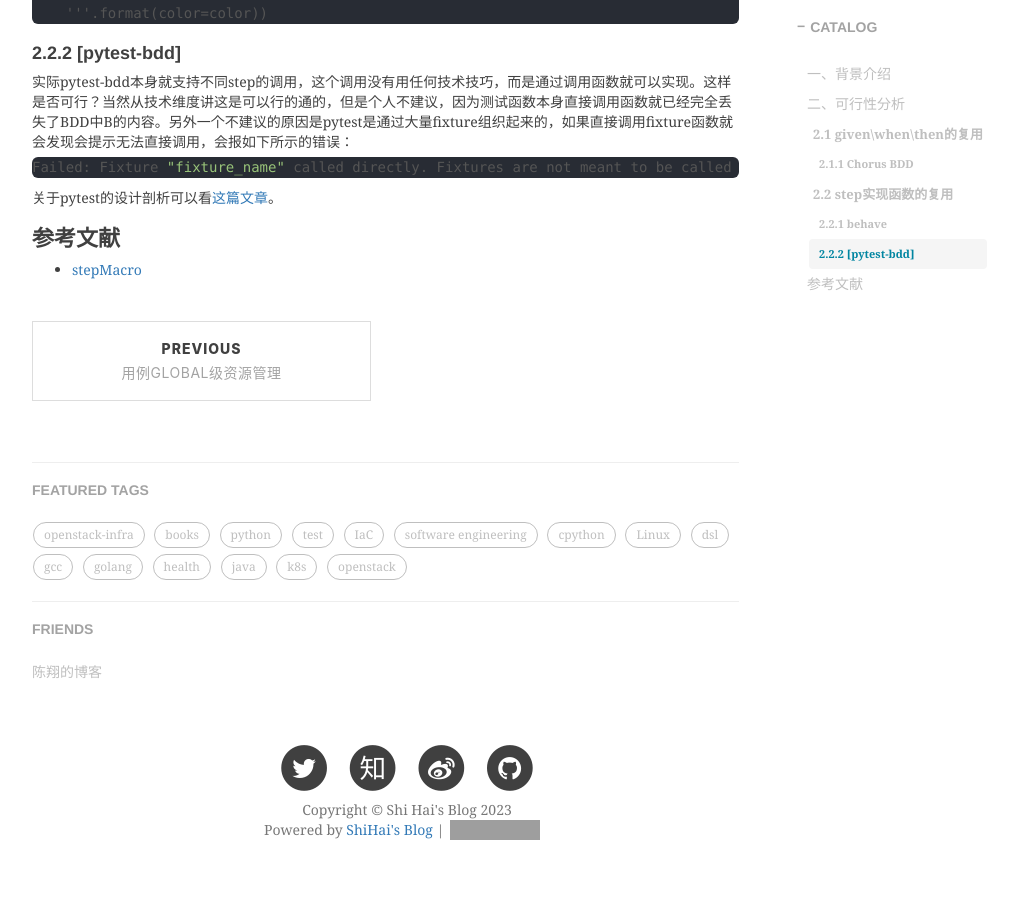
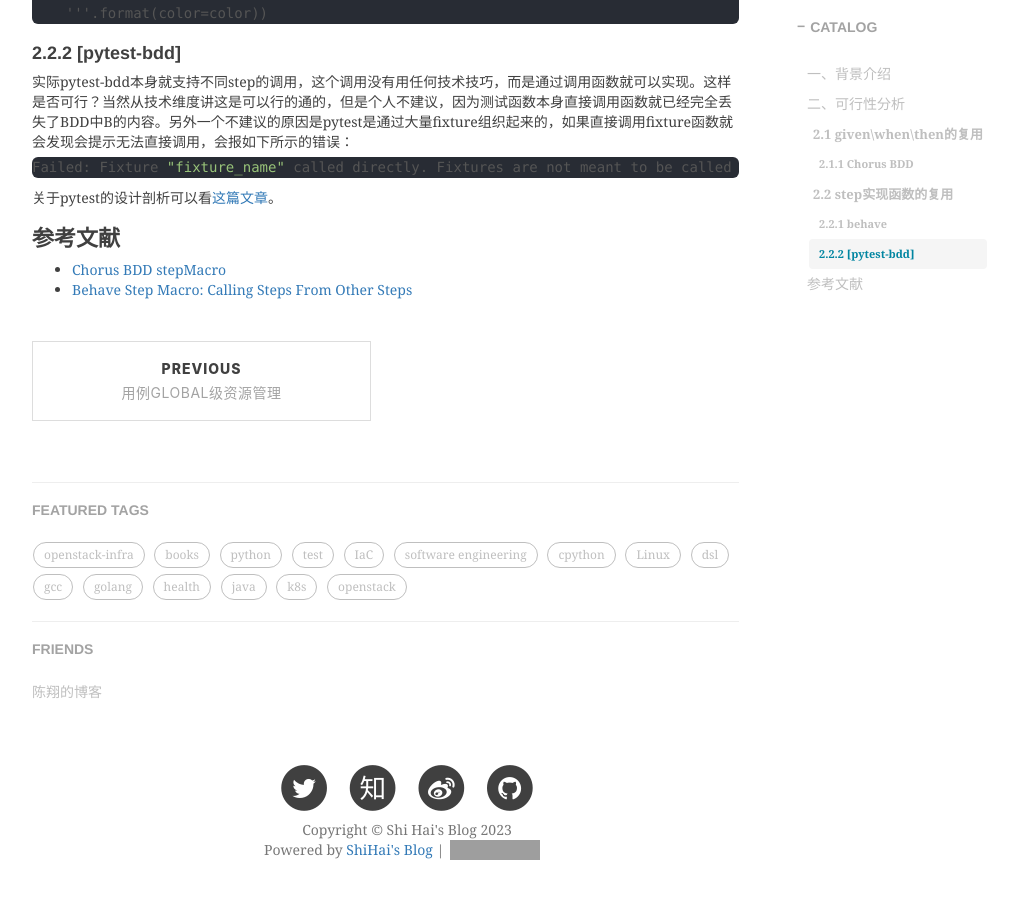
Before and after one commit to shihai1991/shihai1991.github.io, a Jekyll site: the page built from _posts/2023-08-22-BDD中的step可复用性调研.md, in a window 1280 px wide and 900 px high, scrolled down 1576 px. Shown: the whole window, without its empty margins (233-1246 px from the left). Built offline with Jekyll 4.4.1, drawn with Linux system fonts in a browser that asks for light colours; nearby versions of some CDN libraries; comment, search, counter and statistics services are not loaded; grey boxes are pictures that could not be loaded.

Commit message:
Update 2023-08-22-BDD中的step可复用性调研.md

```diff
--- a/_posts/2023-08-22-BDD中的step可复用性调研.md
+++ b/_posts/2023-08-22-BDD中的step可复用性调研.md
@@ -66,4 +66,5 @@ Failed: Fixture "fixture_name" called directly. Fixtures are not meant to be cal
 关于pytest的设计剖析可以看[这篇文章](https://shihai1991.github.io/test/2023/07/17/pytest%E5%AD%A6%E4%B9%A0/)。
 
 # 参考文献
-- [stepMacro](https://www.chorus-bdd.org/pages/GherkinExtensions/StepMacro/)
+- [Chorus BDD stepMacro](https://www.chorus-bdd.org/pages/GherkinExtensions/StepMacro/)
+- [Behave Step Macro: Calling Steps From Other Steps](https://behave.readthedocs.io/en/latest/api/?highlight=macro#step-macro-calling-steps-from-other-steps)
```
